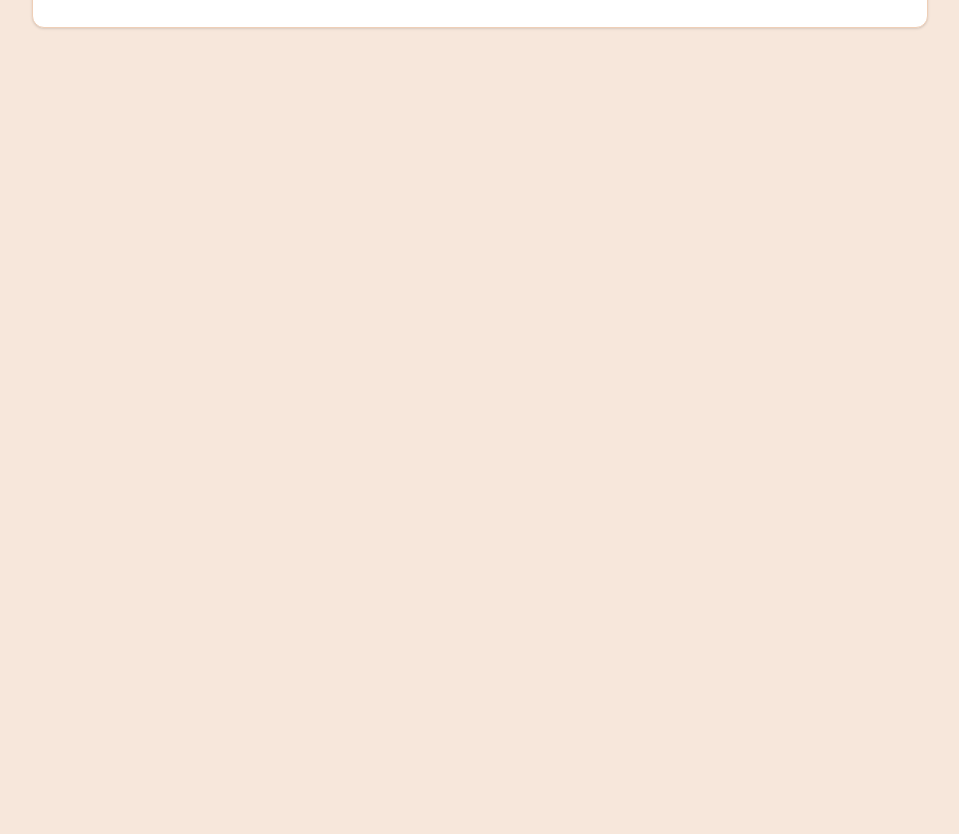
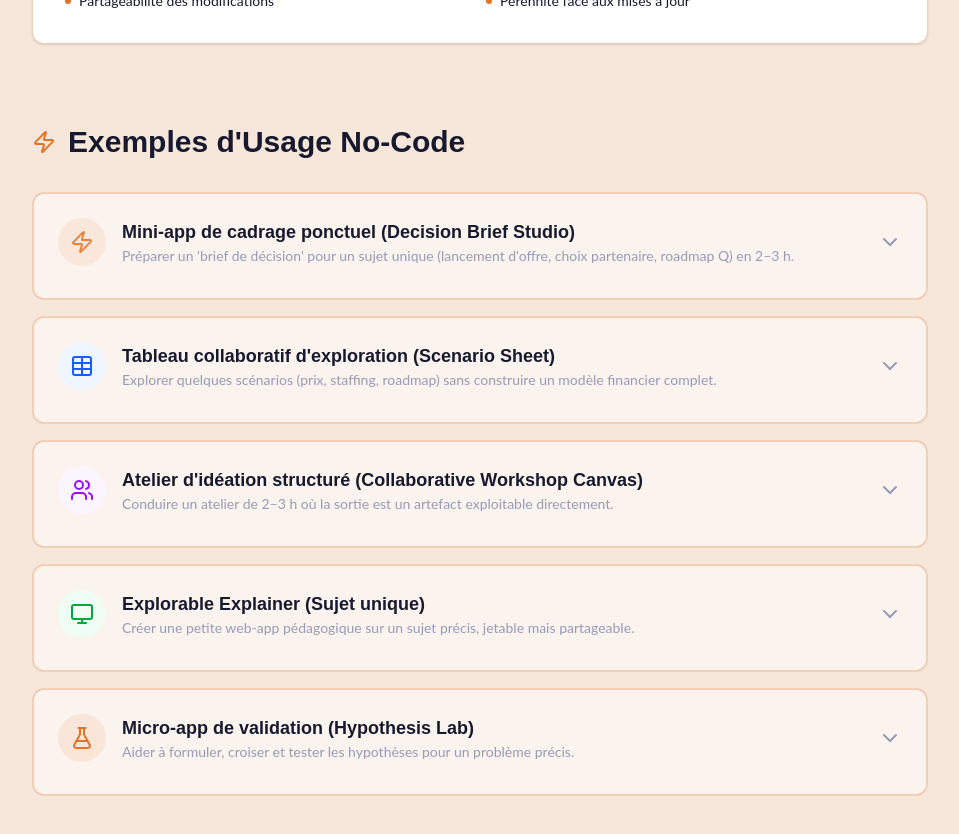
Before and after one commit to memoways/artefacts-demonstrator-app, a React (Vite) app: page /genesis in a window 1280 px wide. Shown: the part 1560-2394 px from the top of the page, without its empty margins (300-1259 px from the left). Before the commit the page ends 1668 px from the top, so only its background shows below. Built offline with nearby package versions, Linux system fonts and the light colour scheme.

Commit message:
feat: Add interactive use cases to Genesis page

```diff
--- a/src/pages/Genesis.tsx
+++ b/src/pages/Genesis.tsx
@@ -1,6 +1,9 @@
-import { ExternalLink } from 'lucide-react';
+import { ExternalLink, ChevronDown, ChevronUp, Zap, Table, Users, Monitor, FlaskConical } from 'lucide-react';
+import { useState } from 'react';
 
 const Genesis = () => {
+    const [expandedCase, setExpandedCase] = useState<number | null>(null);
+
     const sources = [
         {
             title: "The New AI Operating System of Work",
@@ -56,16 +59,96 @@ const Genesis = () => {
         }
     ];
 
+    const useCases = [
+        {
+            id: 1,
+            title: "Mini-app de cadrage ponctuel (Decision Brief Studio)",
+            icon: Zap,
+            color: "text-pizazz",
+            bg: "bg-pizazz/10",
+            usage: "Préparer un 'brief de décision' pour un sujet unique (lancement d'offre, choix partenaire, roadmap Q) en 2–3 h.",
+            stack: "Google Doc/Notion (base de vérité) + Claude/Perplexity (synthèse) + Export PDF.",
+            features: [
+                "Formulaire léger pour forcer la complétude du contexte",
+                "Comparaison d'options selon critères générée par IA",
+                "Section 'hypothèses à tester' pré-remplie"
+            ],
+            friction: "Remplace les allers-retours mails/slides par un doc unique structuré et augmenté."
+        },
+        {
+            id: 2,
+            title: "Tableau collaboratif d'exploration (Scenario Sheet)",
+            icon: Table,
+            color: "text-blue-600",
+            bg: "bg-blue-50",
+            usage: "Explorer quelques scénarios (prix, staffing, roadmap) sans construire un modèle financier complet.",
+            stack: "Google Sheets/Airtable (table unique) + Claude (génération de variantes).",
+            features: [
+                "Génération de 5 scénarios contrastés à partir d'hypothèses",
+                "Colonne 'commentaire IA' régénérable",
+                "Vue filtrée pour micro-expérimentations"
+            ],
+            friction: "Évite la multiplication des versions de fichiers Excel. Centralise l'exploration."
+        },
+        {
+            id: 3,
+            title: "Atelier d'idéation structuré (Collaborative Workshop Canvas)",
+            icon: Users,
+            color: "text-purple-600",
+            bg: "bg-purple-50",
+            usage: "Conduire un atelier de 2–3 h où la sortie est un artefact exploitable directement.",
+            stack: "Notion/Doc structuré + Claude (co-facilitateur).",
+            features: [
+                "Saisie directe par les participants",
+                "Clustering et synthèse des idées par IA en temps réel",
+                "Génération automatique d'un plan d'expérimentation"
+            ],
+            friction: "Plus de compte-rendu à rédiger post-atelier. L'artefact est la sortie."
+        },
+        {
+            id: 4,
+            title: "Explorable Explainer (Sujet unique)",
+            icon: Monitor,
+            color: "text-green-600",
+            bg: "bg-green-50",
+            usage: "Créer une petite web-app pédagogique sur un sujet précis, jetable mais partageable.",
+            stack: "Claude Artifacts (HTML/JS) + Doc source.",
+            features: [
+                "Sections interactives (mini simulateurs)",
+                "Quiz léger de vérification",
+                "Export PDF linéaire pour archivage"
+            ],
+            friction: "Rend la documentation vivante et engageante. Meilleure rétention qu'un PDF."
+        },
+        {
+            id: 5,
+            title: "Micro-app de validation (Hypothesis Lab)",
+            icon: FlaskConical,
+            color: "text-autumn-landscape",
+            bg: "bg-autumn-landscape/10",
+            usage: "Aider à formuler, croiser et tester les hypothèses pour un problème précis.",
+            stack: "Airtable/Notion DB + Perplexity (design d'expériences).",
+            features: [
+                "Suggestion d'expériences rapides par l'IA",
+                "Simulation de scénarios basés sur les premiers résultats",
+                "Mémo de validation auto-généré"
+            ],
+            friction: "Structure la démarche scientifique souvent brouillonne dans les projets."
+        }
+    ];
+
     return (
-        <div className="max-w-4xl mx-auto pb-10">
-            <div className="mb-12">
+        <div className="max-w-4xl mx-auto pb-20 animate-in fade-in duration-500">
+            {/* Header */}
+            <div className="mb-16">
                 <h1 className="font-headings text-4xl font-bold text-dark-knight mb-4">Genèse du projet</h1>
                 <p className="text-xl text-skyline">
                     Les sources et inspirations qui ont façonné la vision des Artefacts Vivants.
                 </p>
             </div>
 
-            <div className="grid gap-8">
+            {/* Sources Grid */}
+            <div className="grid gap-8 mb-20">
                 {sources.map((source, index) => (
                     <div key={index} className="bg-white rounded-xl p-8 border border-desert-field shadow-sm hover:shadow-md transition-shadow">
                         <div className="flex items-start justify-between mb-6">
@@ -110,6 +193,71 @@ const Genesis = () => {
                     </div>
                 ))}
             </div>
+
+            {/* Use Cases Section */}
+            <div className="mb-12">
+                <h2 className="font-headings text-3xl font-bold text-dark-knight mb-8 flex items-center gap-3">
+                    <Zap className="text-autumn-landscape" />
+                    Exemples d'Usage No-Code
+                </h2>
+                <div className="space-y-4">
+                    {useCases.map((useCase) => (
+                        <div
+                            key={useCase.id}
+                            className={`border-2 rounded-xl transition-all duration-300 overflow-hidden ${expandedCase === useCase.id
+                                    ? 'border-whale-skin shadow-md bg-white'
+                                    : 'border-desert-field hover:border-skyline bg-white/50'
+                                }`}
+                        >
+                            <button
+                                onClick={() => setExpandedCase(expandedCase === useCase.id ? null : useCase.id)}
+                                className="w-full p-6 flex items-center justify-between text-left"
+                            >
+                                <div className="flex items-center gap-4">
+                                    <div className={`w-12 h-12 rounded-full flex items-center justify-center shrink-0 ${useCase.bg} ${useCase.color}`}>
+                                        <useCase.icon size={24} />
+                                    </div>
+                                    <div>
+                                        <h3 className="font-bold text-dark-knight text-lg">{useCase.title}</h3>
+                                        <p className="text-sm text-skyline hidden sm:block">{useCase.usage}</p>
+                                    </div>
+                                </div>
+                                {expandedCase === useCase.id ? <ChevronUp size={24} className="text-whale-skin" /> : <ChevronDown size={24} className="text-skyline" />}
+                            </button>
+
+                            <div className={`transition-all duration-300 ease-in-out ${expandedCase === useCase.id ? 'max-h-[500px] opacity-100' : 'max-h-0 opacity-0'}`}>
+                                <div className="p-6 pt-0 border-t border-desert-field/30 mt-2">
+                                    <div className="grid md:grid-cols-2 gap-6">
+                                        <div>
+                                            <h4 className="font-bold text-sm text-skyline uppercase tracking-wider mb-2">Stack Technique</h4>
+                                            <p className="text-sm text-dark-knight font-medium bg-gray-50 p-3 rounded-lg border border-gray-100">
+                                                {useCase.stack}
+                                            </p>
+                                        </div>
+                                        <div>
+                                            <h4 className="font-bold text-sm text-skyline uppercase tracking-wider mb-2">Friction Adressée</h4>
+                                            <p className="text-sm text-dark-knight font-medium bg-gray-50 p-3 rounded-lg border border-gray-100">
+                                                {useCase.friction}
+                                            </p>
+                                        </div>
+                                    </div>
+                                    <div className="mt-6">
+                                        <h4 className="font-bold text-sm text-skyline uppercase tracking-wider mb-3">Fonctionnalités Clés</h4>
+                                        <ul className="space-y-2">
+                                            {useCase.features.map((feature, idx) => (
+                                                <li key={idx} className="flex items-start gap-2 text-sm text-dark-knight">
+                                                    <div className="w-1.5 h-1.5 rounded-full bg-autumn-landscape shrink-0 mt-1.5"></div>
+                                                    {feature}
+                                                </li>
+                                            ))}
+                                        </ul>
+                                    </div>
+                                </div>
+                            </div>
+                        </div>
+                    ))}
+                </div>
+            </div>
         </div>
     );
 };
```
